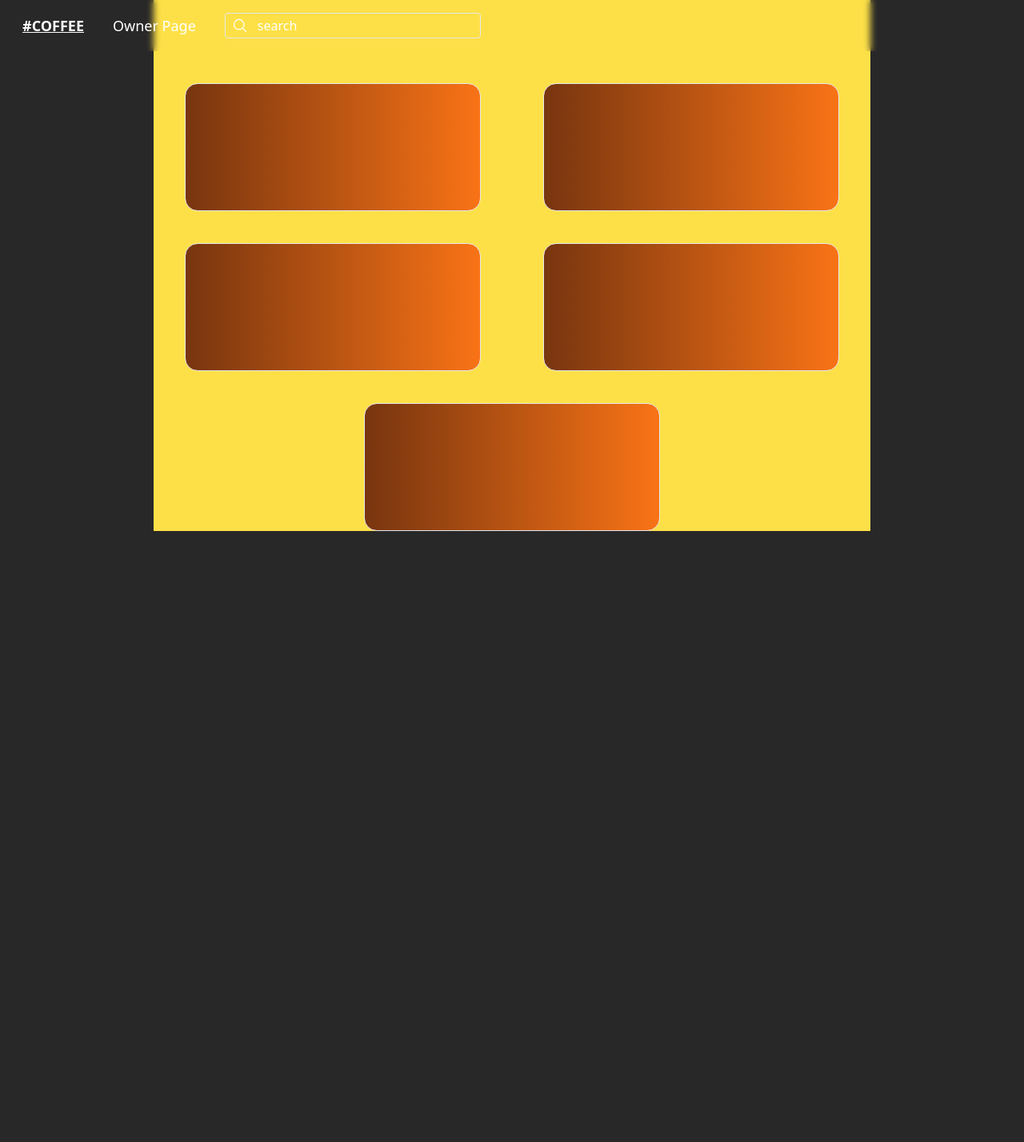
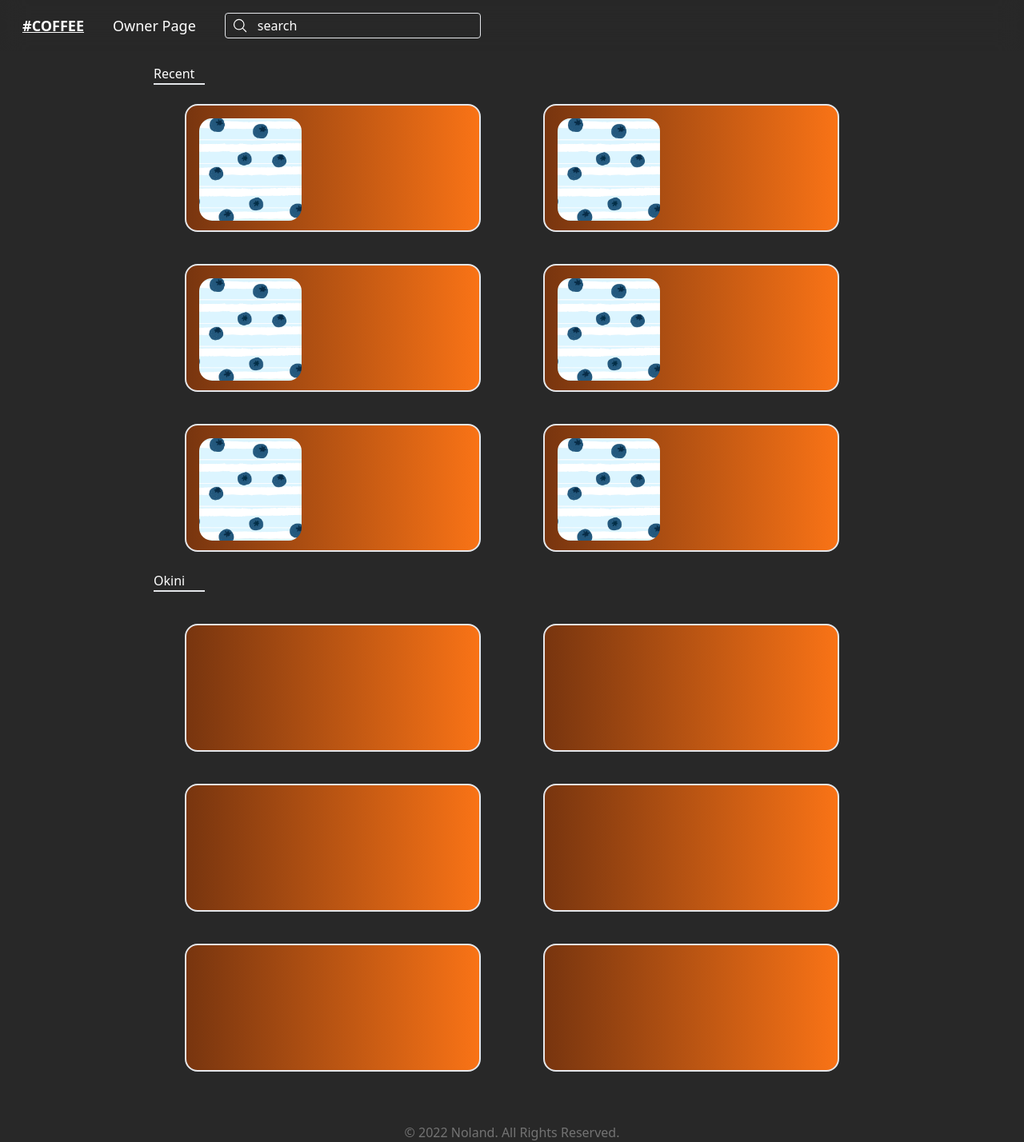
Before and after one commit to tkn8567/portfolio, a Next.js app: page / in a window 1280 px wide. Shown: the whole page at 80% size. Before the commit the page ends 800 px from the top, so only its background shows below. Built offline with nearby package versions, Linux system fonts and the light colour scheme.

Commit message:
shift cafe blog

```diff
--- a/package.json
+++ b/package.json
@@ -8,7 +8,8 @@
   "dependencies": {
     "next": "latest",
     "react": "18.2.0",
-    "react-dom": "18.2.0"
+    "react-dom": "18.2.0",
+    "react-modal": "^3.16.1"
   },
   "devDependencies": {
     "@types/node": "18.11.3",
--- a/src/footer.tsx
+++ b/src/footer.tsx
@@ -2,8 +2,8 @@
 
 const Footer= () => {
     return (
-    <div className=''>
-
+    <div className='text-neutral-500 font-thin text-center mt-16'>
+        &copy; 2022 Noland. All Rights Reserved.
     </div>
     )
 }
--- a/src/header.tsx
+++ b/src/header.tsx
@@ -2,9 +2,10 @@ import Link from 'next/link'
 const Header= () => {
     return (
     <div className='fixed w-full'>
-        <div className='backdrop-blur-sm z-10 flex flex-row items-center h-16'>
+        <div className='backdrop-blur-lg z-10 flex flex-row items-center h-16'>
+            <Link href='/'><div className='text-white font-bold underline text-lg m-3 ml-7'>#COFFEE</div></Link>
 
-            <div className='text-white font-bold underline text-lg m-3 ml-7'>#COFFEE</div>
+
 
             <Link href="/login"><div className='text-white text-lg font-thin px-3 m-3'>Owner Page</div></Link>
 
--- a/src/main.tsx
+++ b/src/main.tsx
@@ -1,16 +1,32 @@
 const Main= () => {
-    const contents = ['card1', 'card2', 'card3', 'card4', 'card5'];
+    const contents = ['card1', 'card2', 'card3', 'card4', 'card5', 'card6'];
     return (
     <>
-    <div className='pt-16 max-w-4xl bg-yellow-300 flex flex-wrap justify-around m-auto'>
+    <div className='pt-16 max-w-4xl m-auto'>
+        <div className='text-white font-thin border-b-2 w-16 sticky top-20'>Recent</div>
+        <div className="flex flex-wrap justify-around">
+            {contents.map((content,index) => {
+                return(
+                    <div className='bg-gradient-to-r from-amber-900 to-orange-500 border-2
+                                    w-[370px] h-40 rounded-2xl mt-10 p-4'>
+                        <img className='object-cover w-32 h-32 rounded-2xl' src="./blueberry.jpg" alt="blueberry"/>
+                    </div>
+                );
+            })}
+        </div>
+    </div>
+    <div className='max-w-4xl m-auto'>
+        <div className='text-white font-thin border-b-2 w-16 sticky top-20 pt-6'>Okini</div>
+        <div className="flex flex-wrap justify-around">
+            {contents.map((content,index) => {
+                return(
+                    <div className='bg-gradient-to-r from-amber-900 to-orange-500 border-2
+                                    w-[370px] h-40 rounded-2xl mt-10'>
 
-        {contents.map((content,index) => {
-            return(
-                <div className='bg-gradient-to-r from-amber-900 to-orange-500 border w-[370px] h-40 rounded-2xl mt-10'>
-
-                </div>
-            );
-        })}
+                    </div>
+                );
+            })}
+        </div>
     </div>
     </>
 
```
Also changed, not shown: 1 other file (tests, documents, lock files or other folders).
